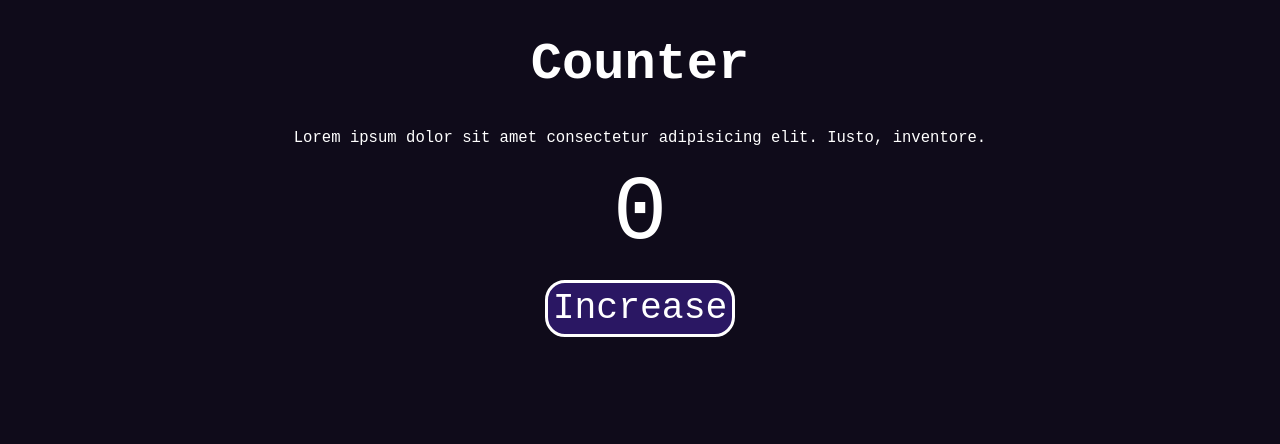
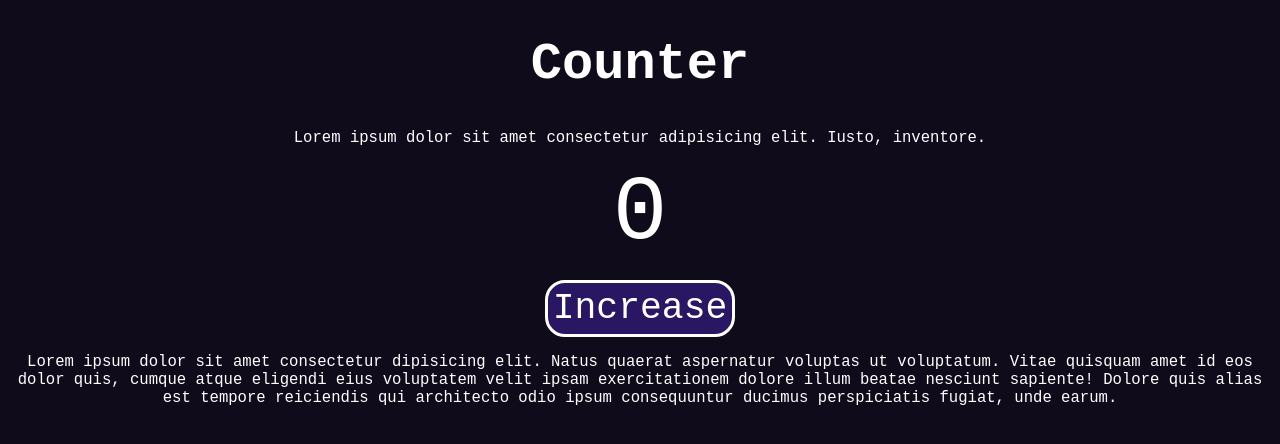
Before and after one commit to TheN00ne/Counter, a plain HTML site: page index.html in a window 1280 px wide. Drawn offline with Linux system fonts and the light colour scheme.

Commit message:
new commit

```diff
--- a/index.html
+++ b/index.html
@@ -14,6 +14,7 @@
         <br>
         <div class="counter" id="counter">Increase</div>
     </div>
+    <p class="text">Lorem ipsum dolor sit amet consectetur dipisicing elit. Natus quaerat aspernatur voluptas ut voluptatum. Vitae quisquam amet id eos dolor quis, cumque atque eligendi eius voluptatem velit ipsam exercitationem dolore illum beatae nesciunt sapiente! Dolore quis alias est tempore reiciendis qui architecto odio ipsum consequuntur ducimus perspiciatis fugiat, unde earum. </p>
     <script src="./script.js"></script>
 </body>
 </html>
```
